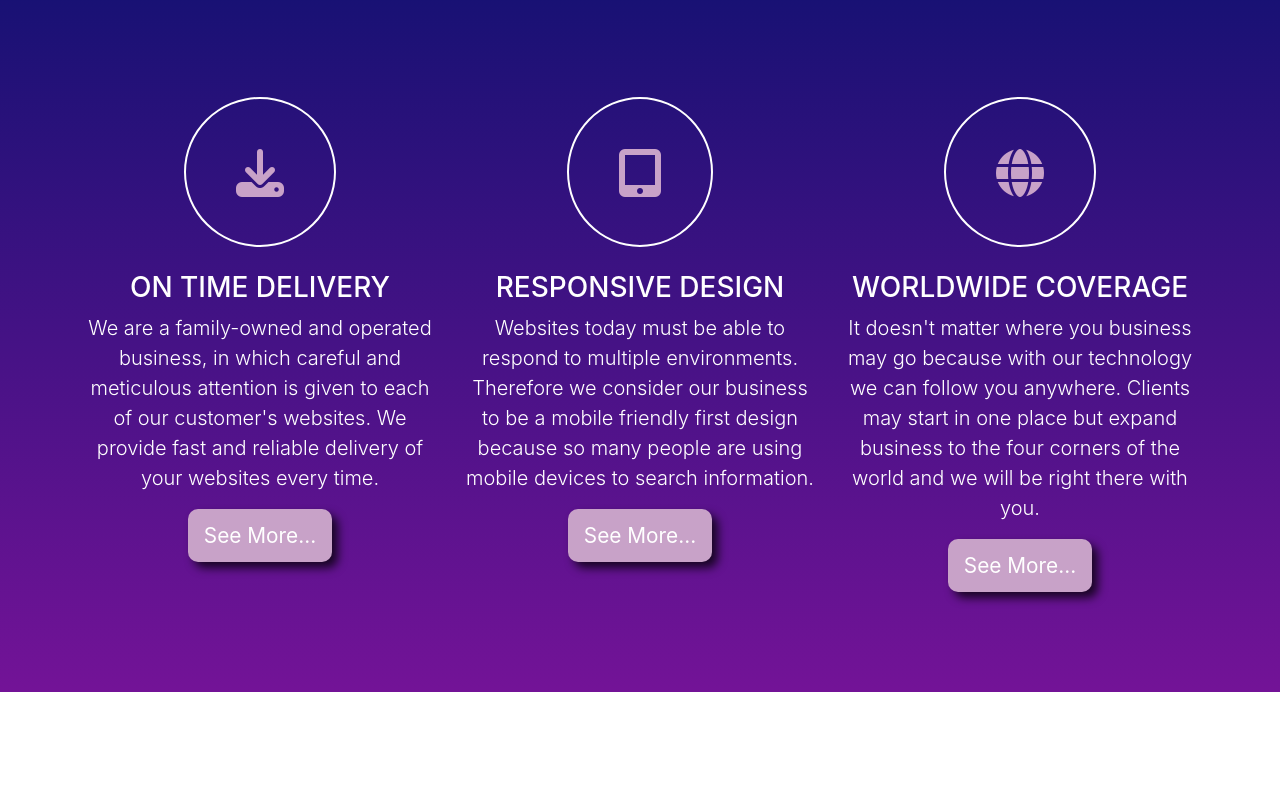
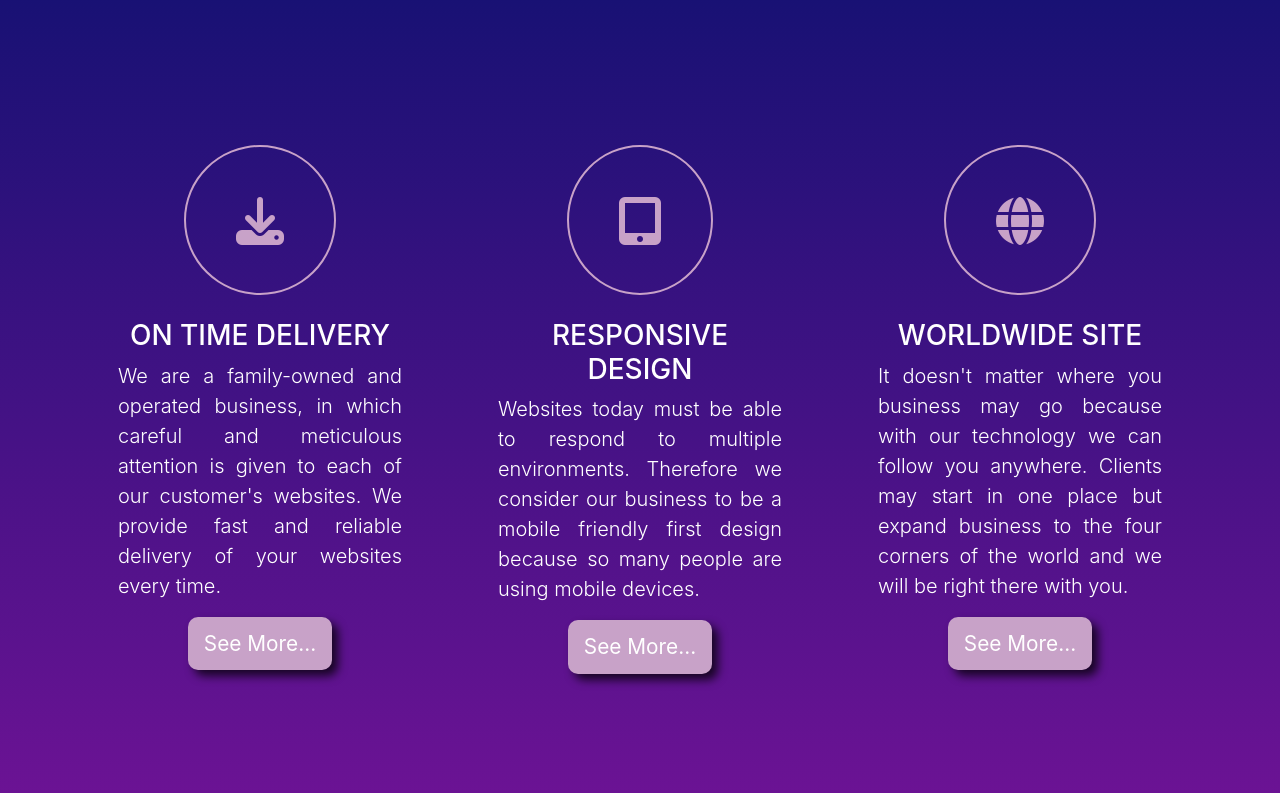
Before and after one commit to bertbrim/hbb_bootstrapTemp, a plain HTML site: page index.html in a window 1280 px wide. Shown: the part 2689-3482 px from the top of the page. Before the commit the page ends 3381 px from the top, so only its background shows below. Drawn offline with nearby package versions, Linux system fonts and the light colour scheme; a script that the page names is missing.

Commit message:
Add files via upload

```diff
--- a/css/style.css
+++ b/css/style.css
@@ -191,7 +191,7 @@
 
 #blurb .fas {
   color: #C8A2C8;
-  border: 2px solid #fff;
+  border: 2px solid #C8A2C8;
   padding: 50px;
   border-radius: 50%;
   transition: all .5s ease;
@@ -202,5 +202,14 @@
   color: #1F1277;
 }
 
+#blurb .blp {
+  min-height: 125px;
+}
+/* End Blurb Section */
 
-/* End Blurb Section */
+
+/* Services Section */
+
+
+
+/* End Services Section */
--- a/index.html
+++ b/index.html
@@ -258,33 +258,40 @@
     <section id="blurb">
 
       <div class="container">
-        <div class="row">
-          <div class="col-md-4 text-center">
+        <div class="row wow fadeInLeft">
+          <div class="col-md-4 text-center blb p-5">
             <i class="fas fa-download fa-3x pb-5"></i>
             <h3 class="text-uppercase text-white pt-4">On Time Delivery</h3>
-            <p class="lead text-white">We are a family-owned and operated business, in which careful and meticulous attention is given to each of our customer's websites. We provide fast and reliable delivery of your websites every time.</p>
-            <a href="http://bertbrim.com/" target="_blank" class="btn btn-purple">See More...</a>
+            <p class="lead text-white text-justify blp">We are a family-owned and operated business, in which careful and meticulous attention is given to each of our customer's websites. We provide fast and reliable delivery of your websites every time.</p>
+            <a href="http://bertbrim.com/" target="_blank" class="btn btn-purple mb-5">See More...</a>
           </div>
 
-          <div class="col-md-4 text-center">
+          <div class="col-md-4 text-center blb p-5">
             <i class="fas fa-tablet-alt fa-3x pb-5"></i>
             <h3 class="text-uppercase text-white pt-4">Responsive Design</h3>
-            <p class="lead text-white">Websites today must be able to respond to multiple environments.  Therefore we consider our business to be a mobile friendly first design because so many people are using mobile devices to search information.</p>
-            <a href="http://bertbrim.com/" target="_blank" class="btn btn-purple">See More...</a>
+            <p class="lead text-white text-justify blp">Websites today must be able to respond to multiple environments.  Therefore we consider our business to be a mobile friendly first design because so many people are using mobile devices.</p>
+            <a href="http://bertbrim.com/" target="_blank" class="btn btn-purple mb-5">See More...</a>
           </div>
 
-          <div class="col-md-4 text-center">
+          <div class="col-md-4 text-center blb p-5">
             <i class="fas fa-globe fa-3x pb-5 "></i>
-            <h3 class="text-uppercase text-white pt-4">Worldwide Coverage</h3>
-            <p class="lead text-white">It doesn't matter where you business may go because with our technology we can follow you anywhere.  Clients may start in one place but expand business to the four corners of the world and we will be right there with you.</p>
-            <a href="http://bertbrim.com/" target="_blank" class="btn btn-purple">See More...</a>
+            <h3 class="text-uppercase text-white pt-4">Worldwide Site</h3>
+            <p class="lead text-white text-justify blp">It doesn't matter where you business may go because with our technology we can follow you anywhere.  Clients may start in one place but expand business to the four corners of the world and we will be right there with you.</p>
+            <a href="http://bertbrim.com/" target="_blank" class="btn btn-purple mb-5">See More...</a>
           </div>
         </div>
-
       </div>
     </section>
+    <!-- End Blurb Section -->
 
-    <!-- End Blurb Section -->
+
+    <!-- Services Section -->
+
+
+
+
+
+    <!-- End Services Section -->
 
 
 
```
